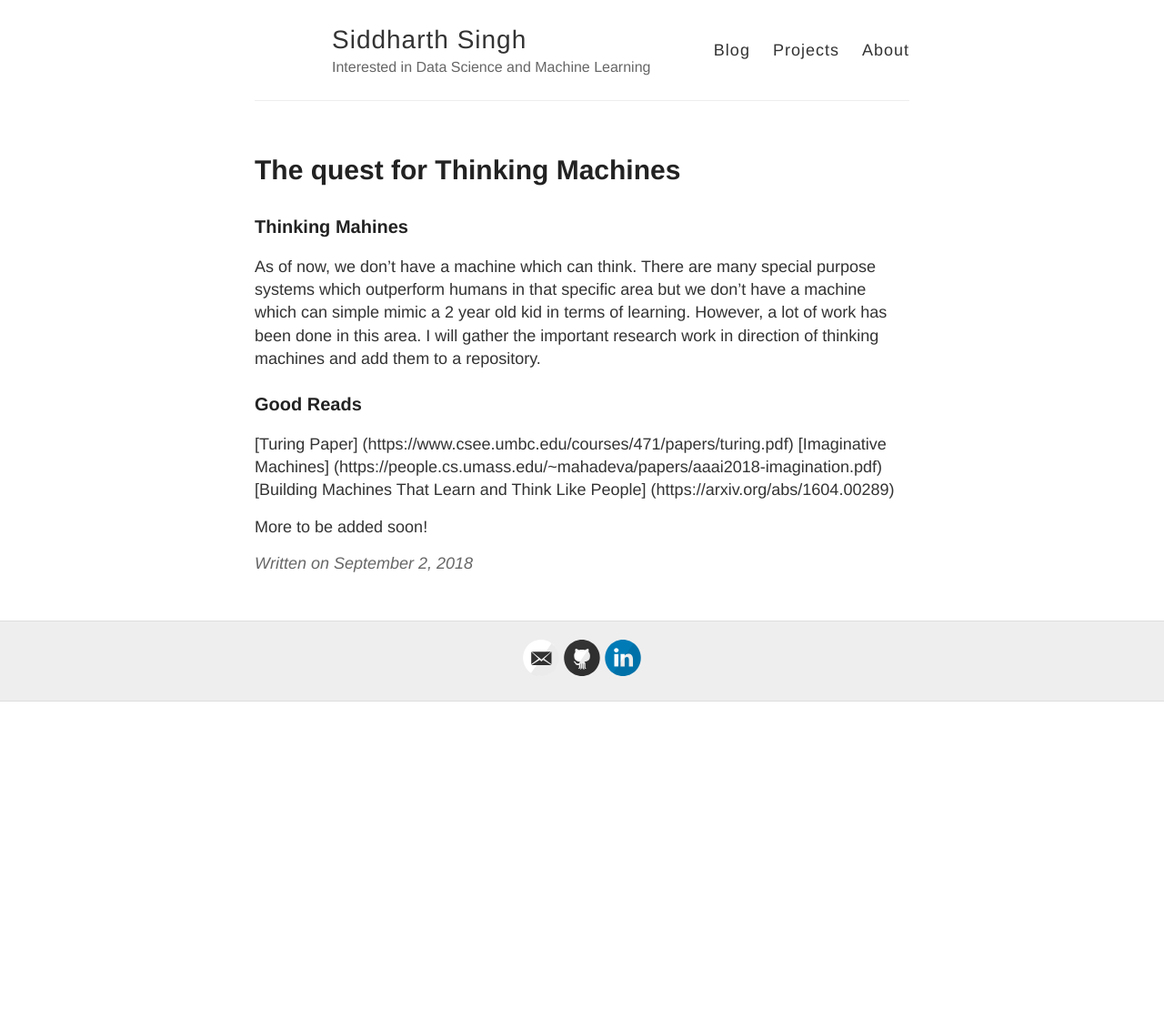
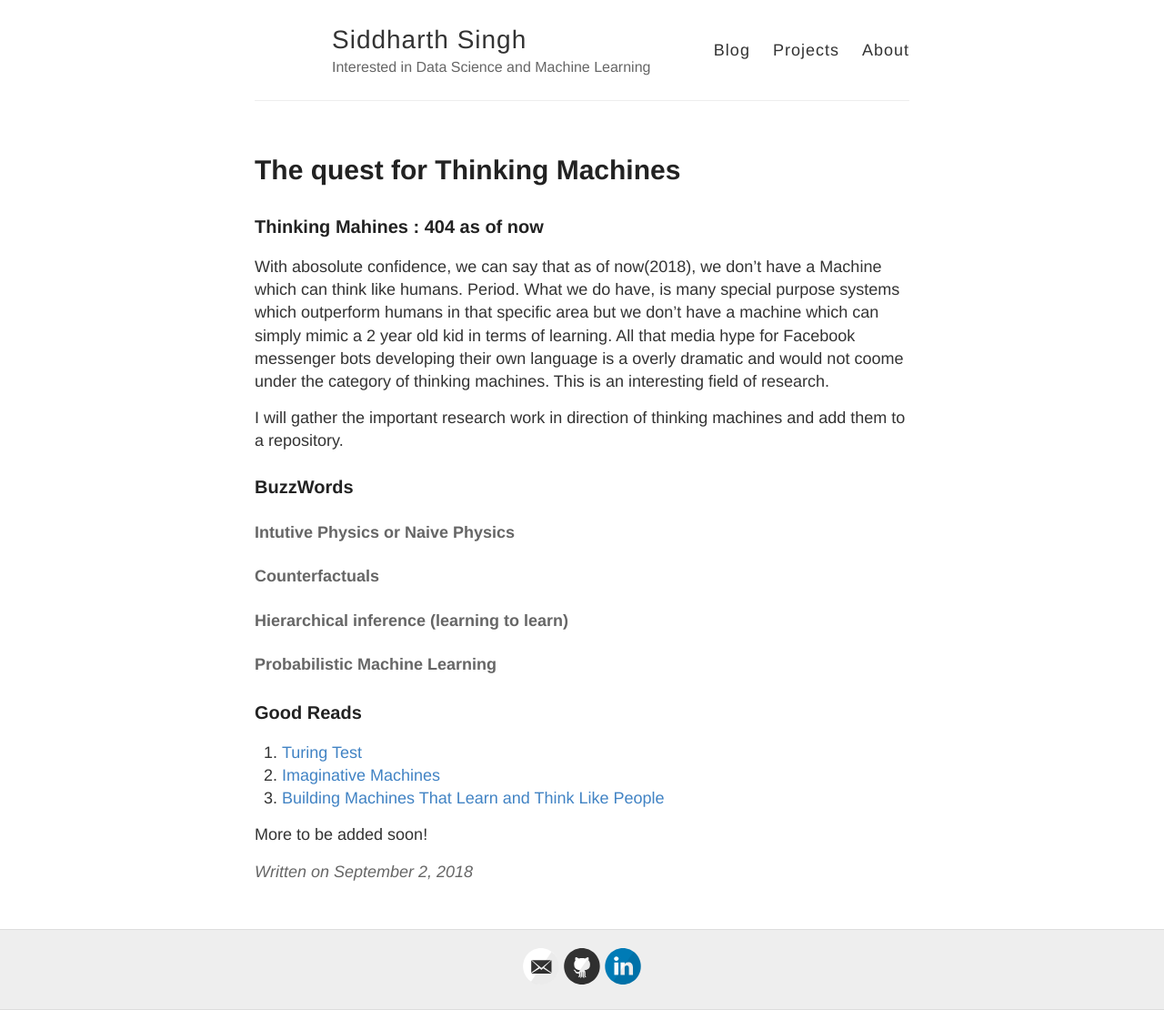
Before and after one commit to siddharthsingh89/siddharthsingh89.github.io, a Jekyll site: the page built from _posts/2018-9-2-quest-for-thinking-machine.md, in a window 1280 px wide. Shown: the whole page at 91% size. Built offline with Jekyll 4.4.1, drawn with Linux system fonts in a browser that asks for light colours; comment, search, counter and statistics services are not loaded; before the commit the page ends 900 px from its top, so only the background shows below that.

Commit message:
Update 2018-9-2-quest-for-thinking-machine.md

```diff
--- a/_posts/2018-9-2-quest-for-thinking-machine.md
+++ b/_posts/2018-9-2-quest-for-thinking-machine.md
@@ -3,17 +3,25 @@ layout: post
 title: The quest for Thinking Machines
 ---
 
-### Thinking Mahines
+### Thinking Mahines : 404 as of now
 
-As of now, we don't have a machine which can think. There are many special purpose systems which outperform humans in that specific area but
-we don't have a machine which can simple mimic a 2 year old kid in terms of learning. However, a lot of work has been done in this area.
+With abosolute confidence, we can say that as of now(2018), we don't have a Machine which can think like humans. Period. What we do have, is many special purpose systems which outperform humans in that specific area but we don't have a machine which can simply mimic a 2 year old kid in terms of learning. All that media hype for Facebook messenger bots developing their own language is a overly dramatic and would not coome under the category of thinking machines. This is an interesting field of research.
+
 I will gather the important research work in direction of thinking machines and add them to a repository.
 
+### BuzzWords
 
+#### Intutive Physics or Naive Physics
+
+#### Counterfactuals
+
+#### Hierarchical inference (learning to learn)
+
+#### Probabilistic Machine Learning
 
 ### Good Reads
-[Turing Paper] (https://www.csee.umbc.edu/courses/471/papers/turing.pdf)
-[Imaginative Machines] (https://people.cs.umass.edu/~mahadeva/papers/aaai2018-imagination.pdf)
-[Building Machines That Learn and Think Like People] (https://arxiv.org/abs/1604.00289)
+1. [Turing Test](https://www.csee.umbc.edu/courses/471/papers/turing.pdf)
+2. [Imaginative Machines](https://people.cs.umass.edu/~mahadeva/papers/aaai2018-imagination.pdf)
+3. [Building Machines That Learn and Think Like People](https://arxiv.org/abs/1604.00289)
 
 More to be added soon!
```
